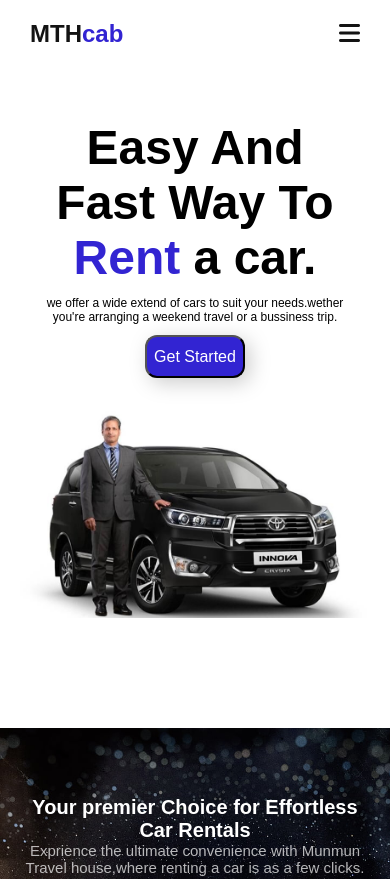
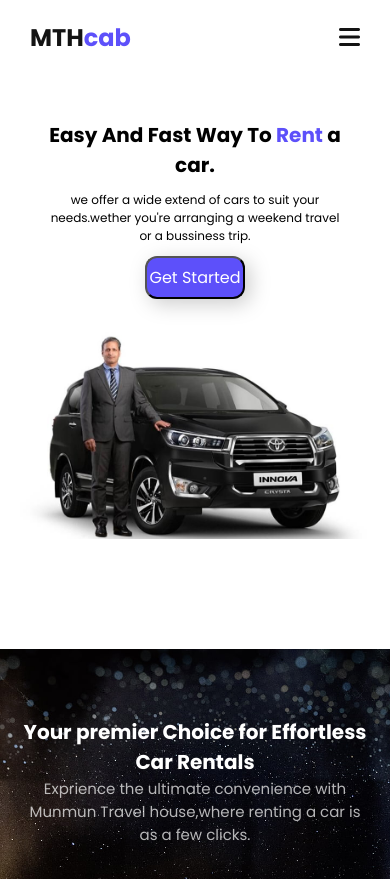
Before and after one commit to incoder-suman/mthcab, a plain HTML site: page Index.html in a window 390 px wide. Shown: the top 879 px of the page. Drawn offline with nearby package versions, Linux system fonts and the light colour scheme.

Commit message:
updated css content

```diff
--- a/style.css
+++ b/style.css
@@ -1,4 +1,5 @@
-@import url('https://fonts.googleapis.com/css2?family=Poppins:wght@0,100;0,200;0,300;0,400;0,500;0,600;0,700;0,800;0,900;1,100;1,200;1,300;1,400;1,500;1,600;1,700;1,800;1,900&display=swap');
+@import url('https://fonts.googleapis.com/css2?family=Poppins:wght@100;200;300;400;500;600;700;800;900&display=swap');
+
 
 *{
     margin: 0;
@@ -8,7 +9,7 @@
 }
 
 :root{
-    --accent: #3224d2;
+    --accent: #5d50fa;
     --black: #131313;
     --gray: #f9f9f9;
     --blue-gray: #f7f7fb;
@@ -805,13 +806,16 @@ footer{
         padding: 0px 20px;
         margin-top: 120px;
     }
-    .hero-heading {
+    .hero-headlines {
+
         width: 100%;
     }
-    .hero-heading h1{
+    .hero-headlines h1{
+        width: 300px;
         font-size: 20px;
     }
     .hero-headlines p{
+        width: 300px;
         font-size: 12px;
     }
     .btn-2 {
```
